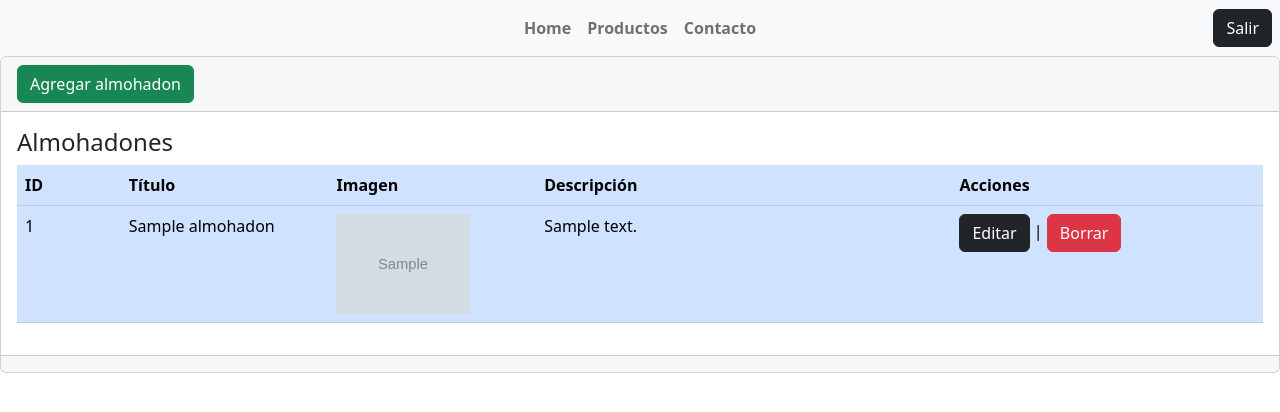
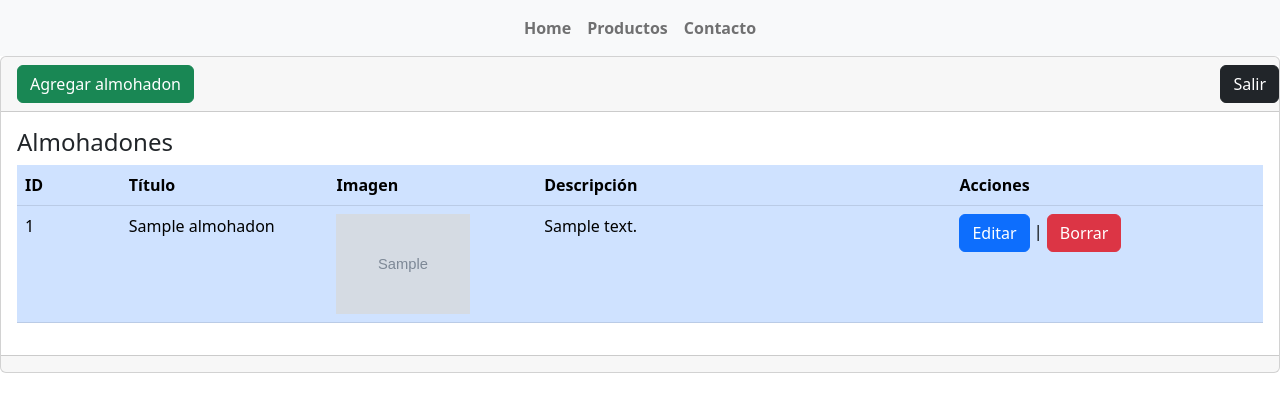
Before and after one commit to AlexEMartin/pig, a Django app: page /productos in a window 1280 px wide. Shown: the top 412 px of the page. Run offline with Django 4.2, Linux system fonts and the light colour scheme; a user stored in the database is signed in; tables that the repository leaves empty hold one stand-in row (values such as "Sample post"); grey boxes marked "Sample" are stand-in pictures.

Commit message:
Logout button refactor

```diff
--- a/tienda/templates/navbar.html
+++ b/tienda/templates/navbar.html
@@ -41,7 +41,6 @@
             <a class="nav-link" href="{% url 'contacto' %}"><strong>Contacto</strong></a>
           </li>
         </ul>
-        <a name="" id="" class="position-absolute end-0 m-2 btn btn-dark" href="{% url 'salir' %}" role="button">Salir</a>
       </div>
     </nav>
 
--- a/tienda/templates/productos/index.html
+++ b/tienda/templates/productos/index.html
@@ -7,6 +7,7 @@
 <div class="card">
     <div class="card-header">
         <a name="" id="" class="btn btn-success" href="{% url 'crear' %}" role="button">Agregar almohadon</a>
+        <a name="" id="" class="position-absolute end-0 mt-0 btn btn-dark" href="{% url 'salir' %}" role="button">Salir</a>
     </div>
     <div class="card-body">
         <h4 class="card-title">Almohadones</h4>
@@ -32,7 +33,7 @@
                         </td>
                         <td class="col-4">{{ producto.descripcion }}</td>
                         <td class="col-3">
-                             <a name="" id="" class="btn btn-dark" href="{% url 'editar' producto.id %}" role="button">Editar</a>
+                             <a name="" id="" class="btn btn-primary" href="{% url 'editar' producto.id %}" role="button">Editar</a>
                              |
                              <a name="" id="" class="btn btn-danger" href="{% url 'eliminar' producto.id %}" role="button">Borrar</a>
                         </td>
```
